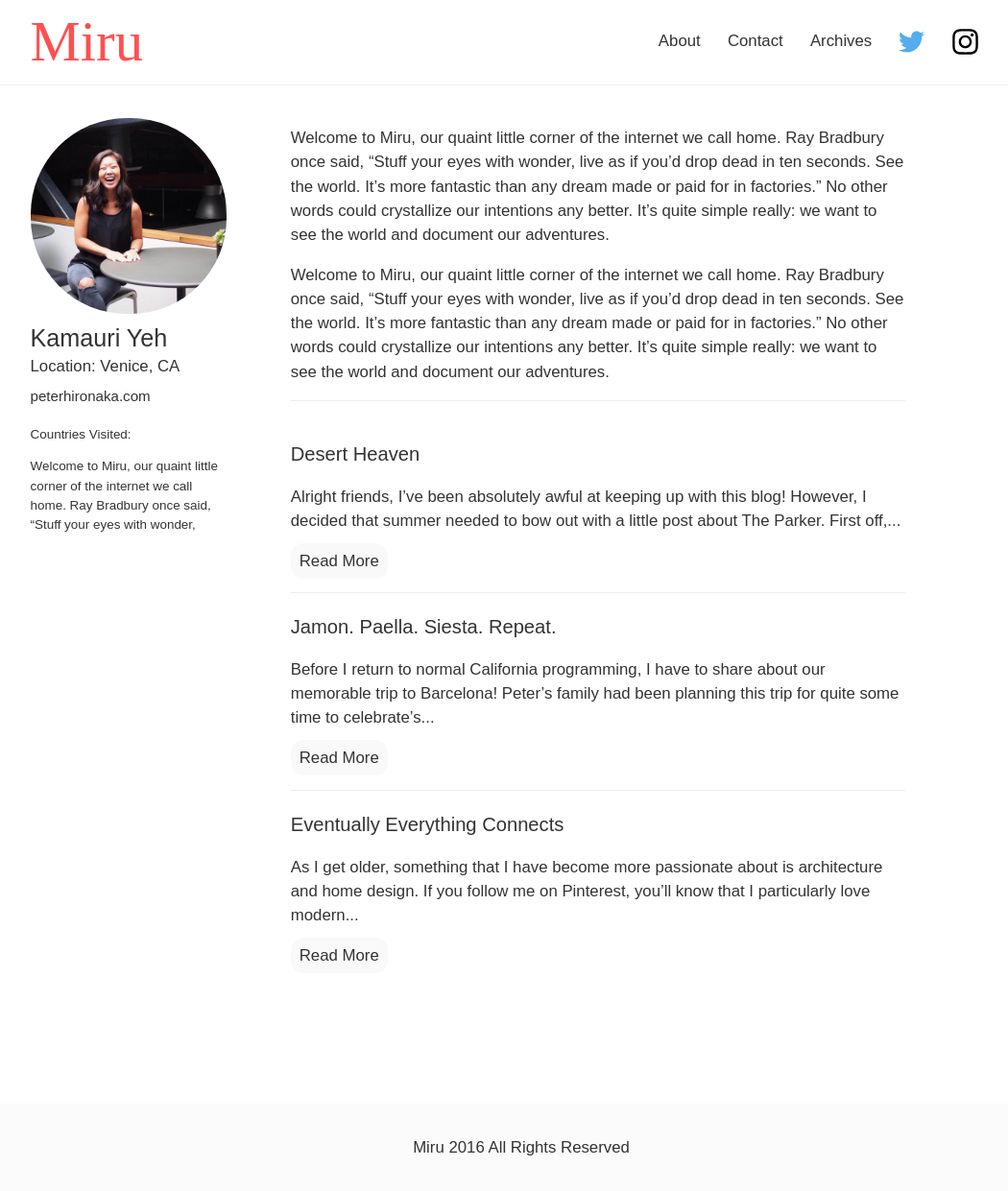
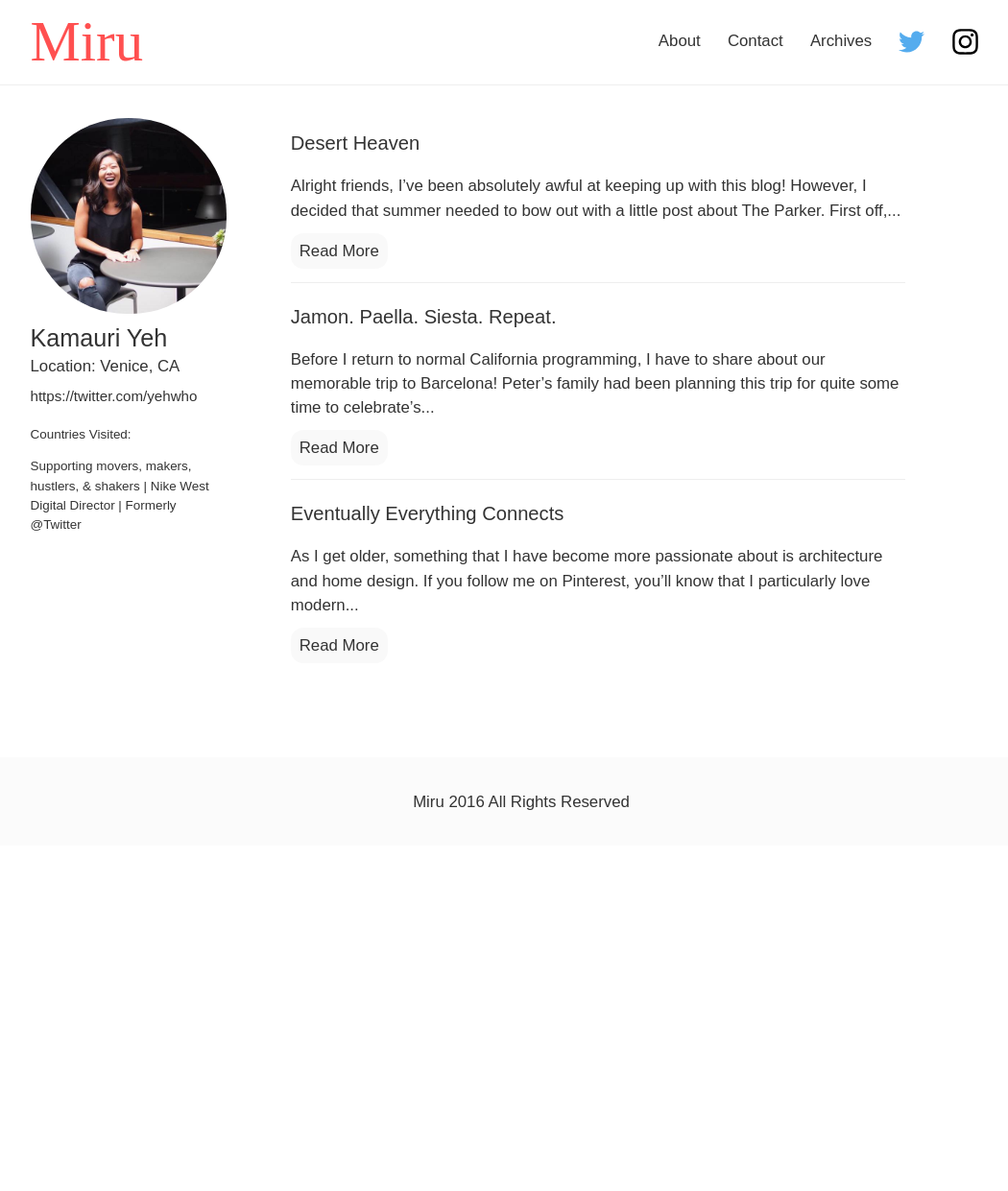
Before and after one commit to PHironaka/Miru-Blog, a Jekyll site: the page built from _author/kamauri-yeh.markdown, in a window 1280 px wide. Shown: the whole page at 96% size, without its empty margins (97-1147 px from the left). Built offline with Jekyll 4.4.1, drawn with Linux system fonts in a browser that asks for light colours; some web fonts are replaced; a script that is not in the unit is left out; comment, search, counter and statistics services are not loaded; after the commit the page ends 900 px from its top, so only the background shows below that.

Commit message:
Updated Kamauri Yeh and 1 other file

```diff
--- a/_author/kamauri-yeh.markdown
+++ b/_author/kamauri-yeh.markdown
@@ -5,15 +5,11 @@ Field name:
 thumbnail:
 - "/img/kam.jpg"
 twitter:
-- <a href="http://peterhironaka.com" target="_blank">peterhironaka.com</a>
+- <a href="https://twitter.com/yehwho" target="_blank">https://twitter.com/yehwho</a>
 bio:
-- Welcome to Miru, our quaint little corner of the internet we call home. Ray Bradbury
-  once said, “Stuff your eyes with wonder,
+- Supporting movers, makers, hustlers, & shakers |  Nike West Digital Director | Formerly
+  @Twitter
 location:
 - Venice, CA
 layout: author
 ---
-
-Welcome to Miru, our quaint little corner of the internet we call home. Ray Bradbury once said, “Stuff your eyes with wonder, live as if you’d drop dead in ten seconds. See the world. It’s more fantastic than any dream made or paid for in factories.” No other words could crystallize our intentions any better. It’s quite simple really: we want to see the world and document our adventures.
-
-Welcome to Miru, our quaint little corner of the internet we call home. Ray Bradbury once said, “Stuff your eyes with wonder, live as if you’d drop dead in ten seconds. See the world. It’s more fantastic than any dream made or paid for in factories.” No other words could crystallize our intentions any better. It’s quite simple really: we want to see the world and document our adventures.
--- a/_sass/_base.scss
+++ b/_sass/_base.scss
@@ -154,12 +154,12 @@ aside.about, aside.author {
     @include span-columns(12);
     padding: 2em 1em;
     margin: 0 0 1em;
-    border-bottom: 1px solid #eee;
     display: block;
     img {
       max-width: 250px;
       float: left;
       margin-right: 2em;
+          border-radius: 129px;
     }
 
     p {
@@ -190,9 +190,13 @@ aside.about, aside.author {
 
 .author-posts {
   @include outer-container;
-  margin: 1em 0;
-  border-top: 1px solid #eee;
-  padding: 20px 0;
+
+  @media screen and (max-width: $break-large) {
+    margin: 1em 0;
+    border-top: 1px solid #eee;
+    padding: 20px 0;
+
+    }
 
       .list {
           @include outer-container;
```
